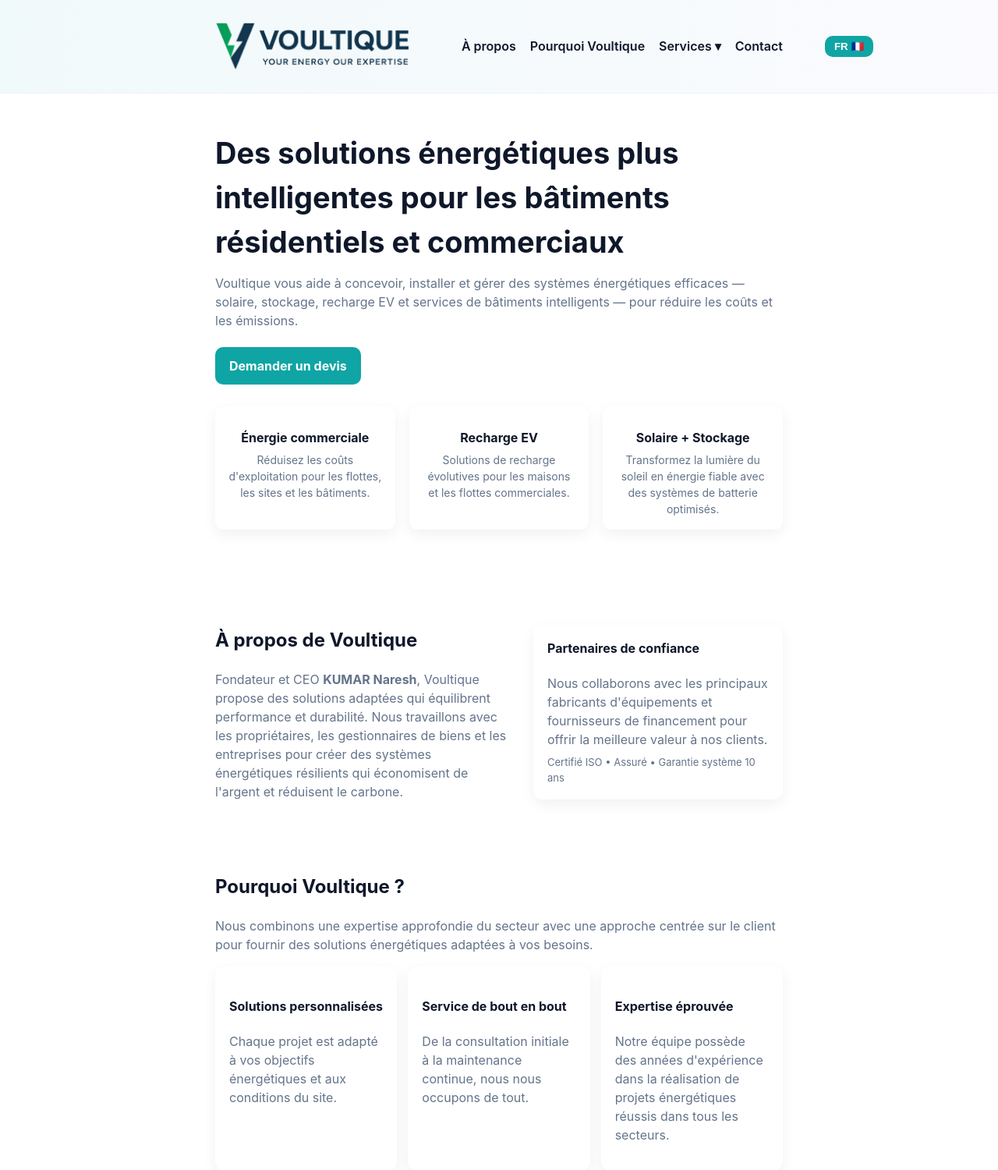
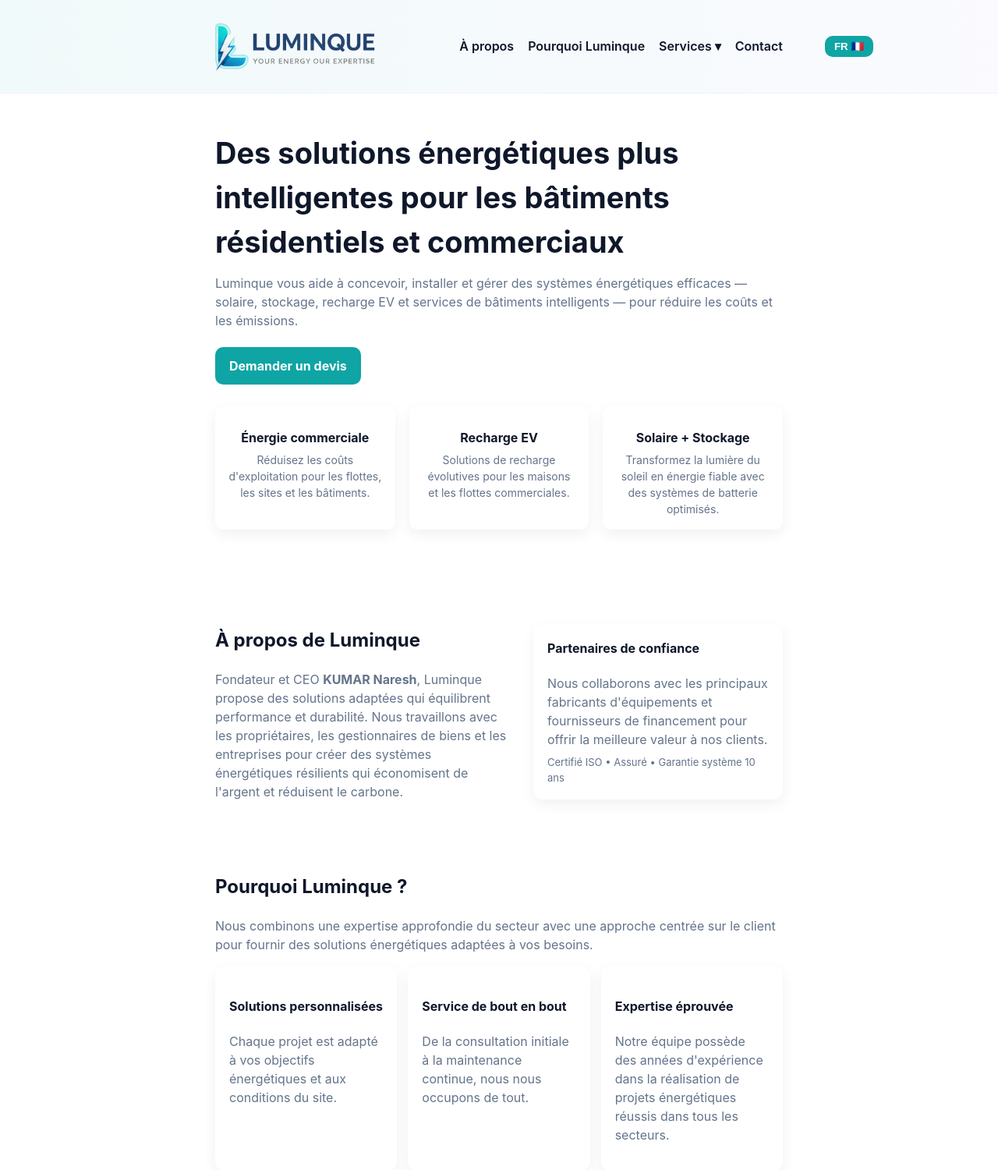
Before and after one commit to mohammad-noori-dev/voltique, a Django app: page / in a window 1280 px wide. Shown: the top 1500 px of the page at 78% size. Run offline with Django 5.2, Linux system fonts and the light colour scheme; some libraries are stand-ins or nearby versions.

Commit message:
Refactor code and change voultique to luminque

```diff
--- a/home/templates/home/voltique.html
+++ b/home/templates/home/voltique.html
@@ -6,10 +6,10 @@
   <head>
     <meta charset="utf-8" />
     <meta name="viewport" content="width=device-width, initial-scale=1" />
-    <title data-key="title">Voultique — Your Energy. Our Expertise.</title>
+    <title data-key="title">Luminque — Your Energy. Our Expertise.</title>
     <meta
       name="description"
-      content="Voultique provides expert energy solutions for homes and businesses. Your Energy. Our Expertise."
+      content="Luminque provides expert energy solutions for homes and businesses. Your Energy. Our Expertise."
     />
     <style>
       :root {
@@ -255,12 +255,12 @@
       <div class="container brand">
         <img
           class="logo"
-          src="{% static 'images/Voultique.png' %}"
+          src="{% static 'images/Luminque.png' %}"
           alt="Voltique Logo"
         />
         <nav style="display: flex;">
           <a href="#about" data-key="nav-about">About</a>
-          <a href="#why-voltique" data-key="nav-why">Why Voultique</a>
+          <a href="#why-voltique" data-key="nav-why">Why Luminque</a>
           <div class="nav-item dropdown">
             <a href="#services" class="nav-link" data-key="nav-services">
               Services
@@ -294,7 +294,7 @@
             Smarter energy solutions for residencials & commercial buildings
           </h1>
           <p class="lead" data-key="hero-lead">
-            Voultique helps you design, install and manage efficient energy
+            Luminque helps you design, install and manage efficient energy
             systems — solar, storage, EV charging and smart building services —
             to reduce costs and emissions.
           </p>
@@ -335,9 +335,9 @@
 
       <section id="about" class="about">
         <div style="flex: 1">
-          <h2 data-key="about-title">About Voultique</h2>
+          <h2 data-key="about-title">About Luminque</h2>
           <p style="color: var(--muted)" data-key="about-desc">
-            Founder and CEO <strong>KUMAR Naresh</strong>, Voultique delivers tailored
+            Founder and CEO <strong>KUMAR Naresh</strong>, Luminque delivers tailored
             solutions that balance performance with sustainability. We work with
             homeowners, property managers and enterprises to create resilient
             energy systems that save money and cut carbon.
@@ -366,7 +366,7 @@
       </section>
 
       <section id="why-voltique" class="why-voltique">
-        <h2 data-key="why-title">Why Voultique?</h2>
+        <h2 data-key="why-title">Why Luminque?</h2>
         <p style="color: var(--muted)" data-key="why-desc">
           We combine deep industry expertise with a customer-first approach to
           deliver energy solutions that truly meet your needs.
@@ -473,7 +473,7 @@
         <div style="min-width:220px;color:var(--muted)">
           <h4 style="margin-top:8px" data-key="direct-contact">Direct contact</h4>
           <p style="margin:6px 0">
-            📧 info@voultique.fr
+            📧 info@luminque.fr
           </p>
           <p style="margin:6px 0;font-size:14px" data-key="direct-desc">
             Response within 24 hours<br>
@@ -498,7 +498,7 @@
         "
       >
         <div>
-          © <strong>Voultique</strong>
+          © <strong>Luminque</strong>
           <span style="color: var(--muted)" data-key="footer-text"
             >• Your Energy. Our Expertise.</span
           >
--- a/static/js/lang.js
+++ b/static/js/lang.js
@@ -1,8 +1,8 @@
 const translations = {
   fr: {
-    title: "Voultique — Votre énergie. Notre expertise.",
+    title: "Luminque — Votre énergie. Notre expertise.",
     "nav-about": "À propos",
-    "nav-why": "Pourquoi Voultique",
+    "nav-why": "Pourquoi Luminque",
     "nav-services": "Services ▾",
     "dropdown-lighting":"Éclairage",
     "dropdown-renewable":"Renouvelable",
@@ -10,7 +10,7 @@ const translations = {
     "hero-title":
       "Des solutions énergétiques plus intelligentes pour les bâtiments résidentiels et commerciaux",
     "hero-lead":
-      "Voultique vous aide à concevoir, installer et gérer des systèmes énergétiques efficaces — solaire, stockage, recharge EV et services de bâtiments intelligents — pour réduire les coûts et les émissions.",
+      "Luminque vous aide à concevoir, installer et gérer des systèmes énergétiques efficaces — solaire, stockage, recharge EV et services de bâtiments intelligents — pour réduire les coûts et les émissions.",
     // "hero-cta": "Obtenez une consultation gratuite",
     "feature1-title": "Énergie commerciale",
     "feature1-desc":
@@ -21,14 +21,14 @@ const translations = {
     "feature3-title": "Solaire + Stockage",
     "feature3-desc":
       "Transformez la lumière du soleil en énergie fiable avec des systèmes de batterie optimisés.",
-    "about-title": "À propos de Voultique",
+    "about-title": "À propos de Luminque",
     "about-desc":
-      "Fondateur et CEO <strong>KUMAR Naresh</strong>, Voultique propose des solutions adaptées qui équilibrent performance et durabilité. Nous travaillons avec les propriétaires, les gestionnaires de biens et les entreprises pour créer des systèmes énergétiques résilients qui économisent de l'argent et réduisent le carbone.",
+      "Fondateur et CEO <strong>KUMAR Naresh</strong>, Luminque propose des solutions adaptées qui équilibrent performance et durabilité. Nous travaillons avec les propriétaires, les gestionnaires de biens et les entreprises pour créer des systèmes énergétiques résilients qui économisent de l'argent et réduisent le carbone.",
     "partners-title": "Partenaires de confiance",
     "partners-desc":
       "Nous collaborons avec les principaux fabricants d'équipements et fournisseurs de financement pour offrir la meilleure valeur à nos clients.",
     "partners-extra": "Certifié ISO • Assuré • Garantie système 10 ans",
-    "why-title": "Pourquoi Voultique ?",
+    "why-title": "Pourquoi Luminque ?",
     "why-desc":
       "Nous combinons une expertise approfondie du secteur avec une approche centrée sur le client pour fournir des solutions énergétiques adaptées à vos besoins.",
     "why-cta": "Demander un devis",
@@ -66,16 +66,16 @@ const translations = {
     "message": "Votre Message",
   },
   en: {
-    title: "Voultique — Your Energy. Our Expertise.",
+    title: "Luminque — Your Energy. Our Expertise.",
     "nav-about": "About",
-    "nav-why": "Why Voultique",
+    "nav-why": "Why Luminque",
     "nav-services": "Services ▾",
     "dropdown-lighting":"Lighting",
     "dropdown-renewable":"Renewable",
     "nav-contact": "Contact",
     "hero-title": "Smarter energy solutions for residencials & commercial buildings",
     "hero-lead":
-      "Voultique helps you design, install and manage efficient energy systems — solar, storage, EV charging and smart building services — to reduce costs and emissions.",
+      "Luminque helps you design, install and manage efficient energy systems — solar, storage, EV charging and smart building services — to reduce costs and emissions.",
     // "hero-cta": "Get a free consultation",
     "feature1-title": "Commercial Energy",
     "feature1-desc":
@@ -86,14 +86,14 @@ const translations = {
     "feature3-title": "Solar + Storage",
     "feature3-desc":
       "Turn sunlight into reliable power with optimized battery systems.",
-    "about-title": "About Voultique",
+    "about-title": "About Luminque",
     "about-desc":
-      "Founder and CEO <strong>KUMAR Naresh</strong>, Voultique delivers tailored solutions that balance performance with sustainability. We work with homeowners, property managers and enterprises to create resilient energy systems that save money and cut carbon.",
+      "Founder and CEO <strong>KUMAR Naresh</strong>, Luminque delivers tailored solutions that balance performance with sustainability. We work with homeowners, property managers and enterprises to create resilient energy systems that save money and cut carbon.",
     "partners-title": "Trusted partners",
     "partners-desc":
       "We partner with leading equipment manufacturers and financing providers to bring the best value to our customers.",
     "partners-extra": "ISO certified • Insured • 10-year system warranty",
-    "why-title": "Why Voultique?",
+    "why-title": "Why Luminque?",
     "why-desc":
       "We combine deep industry expertise with a customer-first approach to deliver energy solutions that truly meet your needs.",
     "why-cta": "Request a quote",
```
Also changed, not shown: static/images/Luminque.png (added).
